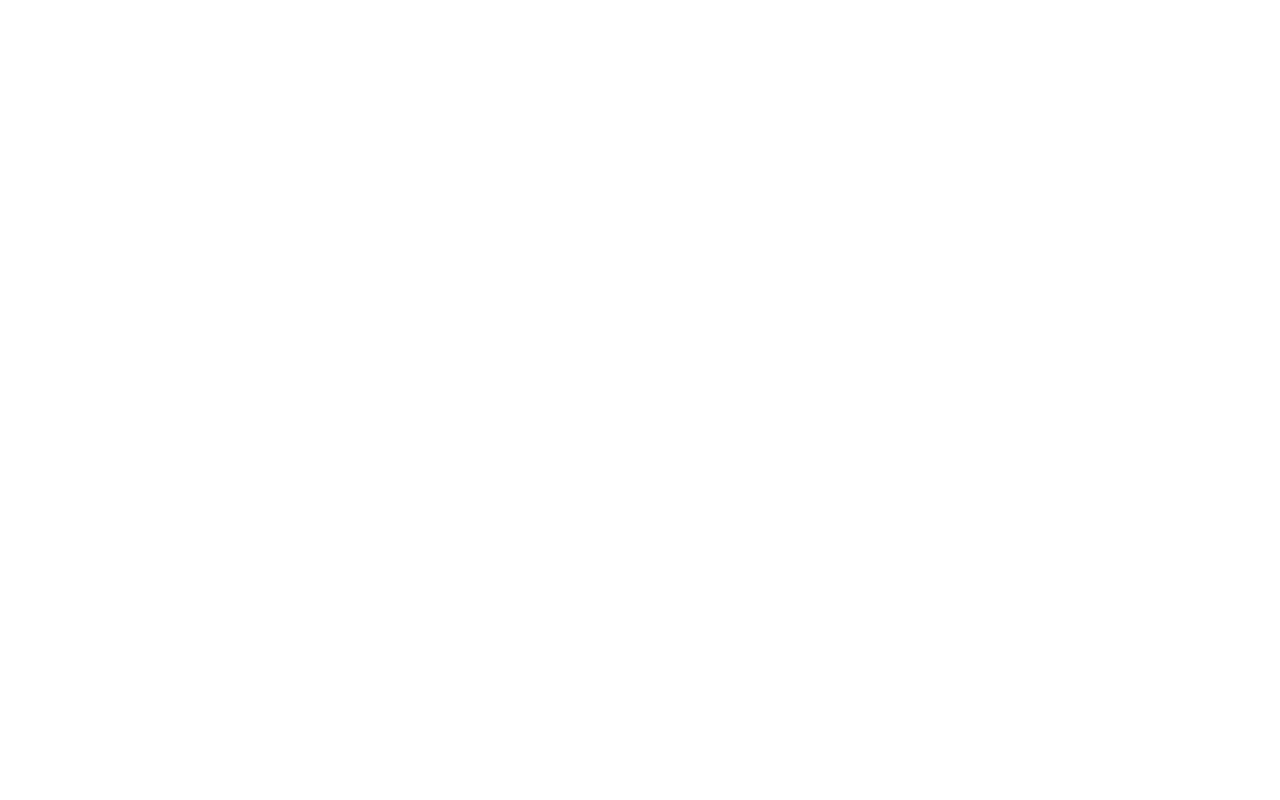
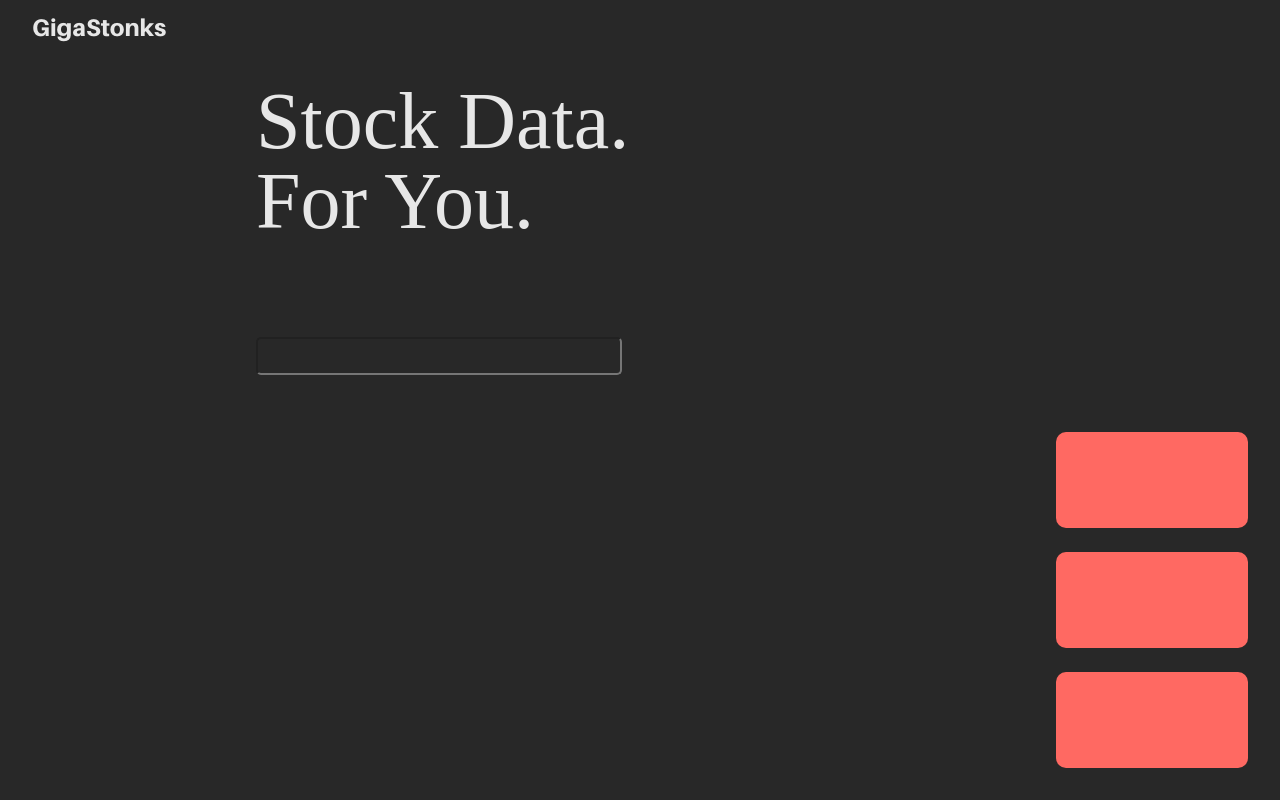
Before and after one commit to sandeepdotcode/GigaStonks, a website built with webpack: page src/index.html in a window 1280 px wide. Built offline with nearby package versions, Linux system fonts and the light colour scheme; no server answers.

Commit message:
Implement landing page initial layout

```diff
--- a/src/index.html
+++ b/src/index.html
@@ -6,5 +6,22 @@
     <title>GigaStonks</title>
   </head>
 
-  <body></body>
+  <body>
+    <header class="navbar">
+      <div class="logo-text">GigaStonks</div>
+    </header>
+    <div class="landing-container">
+      <div class="hero-area">
+        <h1 class="hero-heading"><span>Stock Data.</span><span>For You.</span></h1>
+        <input type="text" name="" id="searchInput">
+      </div>
+      <div class="bottom-area">
+        <div class="card-area">
+          <div class="preview-card"></div>
+          <div class="preview-card"></div>
+          <div class="preview-card"></div>
+        </div>
+      </div>
+    </div>
+  </body>
 </html>
--- a/src/index.ts
+++ b/src/index.ts
@@ -1,3 +1,14 @@
+import './styles/reset.css';
+import './styles/style.css';
+
 const tsString = "I'm using TypeScript";
 
-console.log("Hello World! %s!", tsString);
+console.log('Hello World! %s!', tsString);
+
+fetch(
+  'https://www.alphavantage.co/query?function=TIME_SERIES_INTRADAY&symbol=IBM&interval=5min&apikey=demo'
+)
+  .then((response) => response.json())
+  .then((data) => {
+    console.log(data);
+  });
--- /dev/null
+++ b/src/styles/reset.css
@@ -0,0 +1,48 @@
+/* http://meyerweb.com/eric/tools/css/reset/
+   v2.0 | 20110126
+   License: none (public domain)
+*/
+
+html, body, div, span, applet, object, iframe,
+h1, h2, h3, h4, h5, h6, p, blockquote, pre,
+a, abbr, acronym, address, big, cite, code,
+del, dfn, em, img, ins, kbd, q, s, samp,
+small, strike, strong, sub, sup, tt, var,
+b, u, i, center,
+dl, dt, dd, ol, ul, li,
+fieldset, form, label, legend,
+table, caption, tbody, tfoot, thead, tr, th, td,
+article, aside, canvas, details, embed,
+figure, figcaption, footer, header, hgroup,
+menu, nav, output, ruby, section, summary,
+time, mark, audio, video {
+	margin: 0;
+	padding: 0;
+	border: 0;
+	font-size: 100%;
+	font: inherit;
+	vertical-align: baseline;
+}
+/* HTML5 display-role reset for older browsers */
+article, aside, details, figcaption, figure,
+footer, header, hgroup, menu, nav, section {
+	display: block;
+}
+body {
+	line-height: 1;
+}
+ol, ul {
+	list-style: none;
+}
+blockquote, q {
+	quotes: none;
+}
+blockquote:before, blockquote:after,
+q:before, q:after {
+	content: '';
+	content: none;
+}
+table {
+	border-collapse: collapse;
+	border-spacing: 0;
+}
--- /dev/null
+++ b/src/styles/style.css
@@ -0,0 +1,98 @@
+@font-face {
+  font-family: 'Aileron Heavy';
+  src: url(../assets/aileron_font/Aileron-Heavy.otf);
+}
+
+:root {
+  --bg-colour: #282828;
+  --primary-colour: #77DD76;
+  --accent-good: #BDE7BD;
+  --accent-bad: #FFB6B3;
+  --main-bad: #FF6962;
+  --text-main: #E7E7E7;
+}
+
+body {
+  height: 100vh;
+  background-color: var(--bg-colour);
+  color: var(--text-main);
+  display: flex;
+  flex-direction: column;
+  /* position: relative; */
+}
+
+h1 {
+  font-size: 5rem;
+}
+
+/* #bg-blob {
+  position: absolute;
+  height: 300px;
+  aspect-ratio: 1;
+  background-color: var(--primary-colour);
+} */
+
+.navbar {
+  display: flex;
+  justify-content: space-between;
+  align-items: center;
+  padding: 1rem 2rem;
+  flex-shrink: 0;
+}
+
+.logo-text {
+  font-family: 'Aileron Heavy';
+  font-size: 1.5rem;
+  user-select: none;
+}
+
+/* styling for the landing page */
+
+.landing-container {
+  flex: 1 0 auto;
+  display: flex;
+  flex-direction: column;
+}
+
+.hero-area {
+  flex: 1 0 auto;
+  display: flex;
+  flex-direction: column;
+  justify-content: center;
+  padding-left: 20%;
+  gap: 6rem;
+}
+
+.hero-heading {
+  display: flex;
+  flex-direction: column;
+}
+
+#searchInput {
+  width: 35%;
+  height: 2rem;
+  background-color: var(--bg-colour);
+  color: var(--text-main);
+  border-radius: 5px;
+}
+
+.bottom-area {
+  display: flex;
+  justify-content: flex-end;
+}
+
+.card-area {
+  width: 12rem;
+  padding: 2rem;
+  display: flex;
+  flex-direction: column;
+  gap: 1.5rem;
+}
+
+.preview-card {
+  height: 6rem;
+  background-color: #FF6962;
+  border-radius: 10px;
+}
+
+/* End - Styling for landing page */
```
Also changed, not shown: src/assets/aileron_font/Aileron-Bold.otf (added), src/assets/aileron_font/Aileron-Heavy.otf (added), src/assets/aileron_font/Aileron-Italic.otf (added), src/assets/aileron_font/Aileron-Light.otf (added), src/assets/aileron_font/Aileron-LightItalic.otf (added), src/assets/aileron_font/Aileron-Regular.otf (added), src/assets/aileron_font/Aileron-SemiBold.otf (added), src/assets/aileron_font/Aileron-SemiBoldItalic.otf (added), src/assets/aileron_font/Aileron-Thin.otf (added), src/assets/aileron_font/Aileron-ThinItalic.otf (added), src/assets/aileron_font/Aileron-UltraLight.otf (added), src/assets/aileron_font/Aileron-UltraLightItalic.otf (added), src/assets/images/stonks_path.svg (added).
